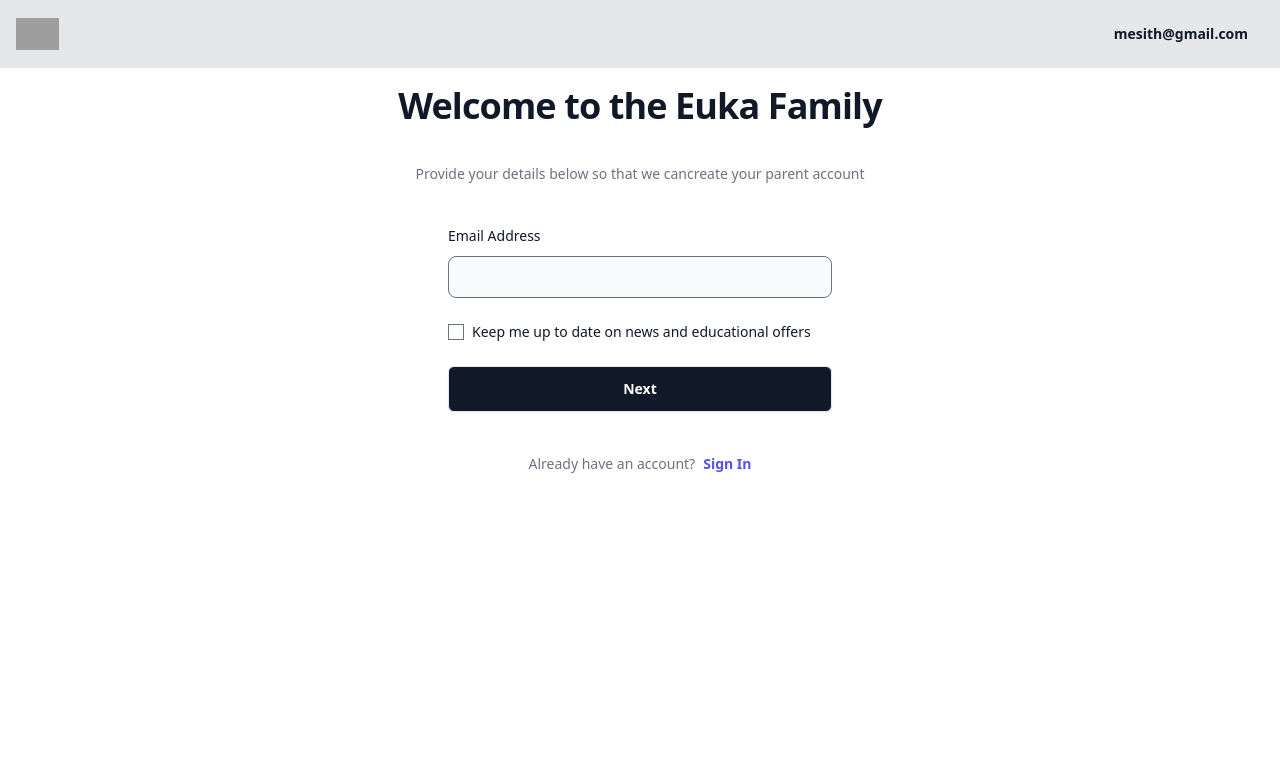
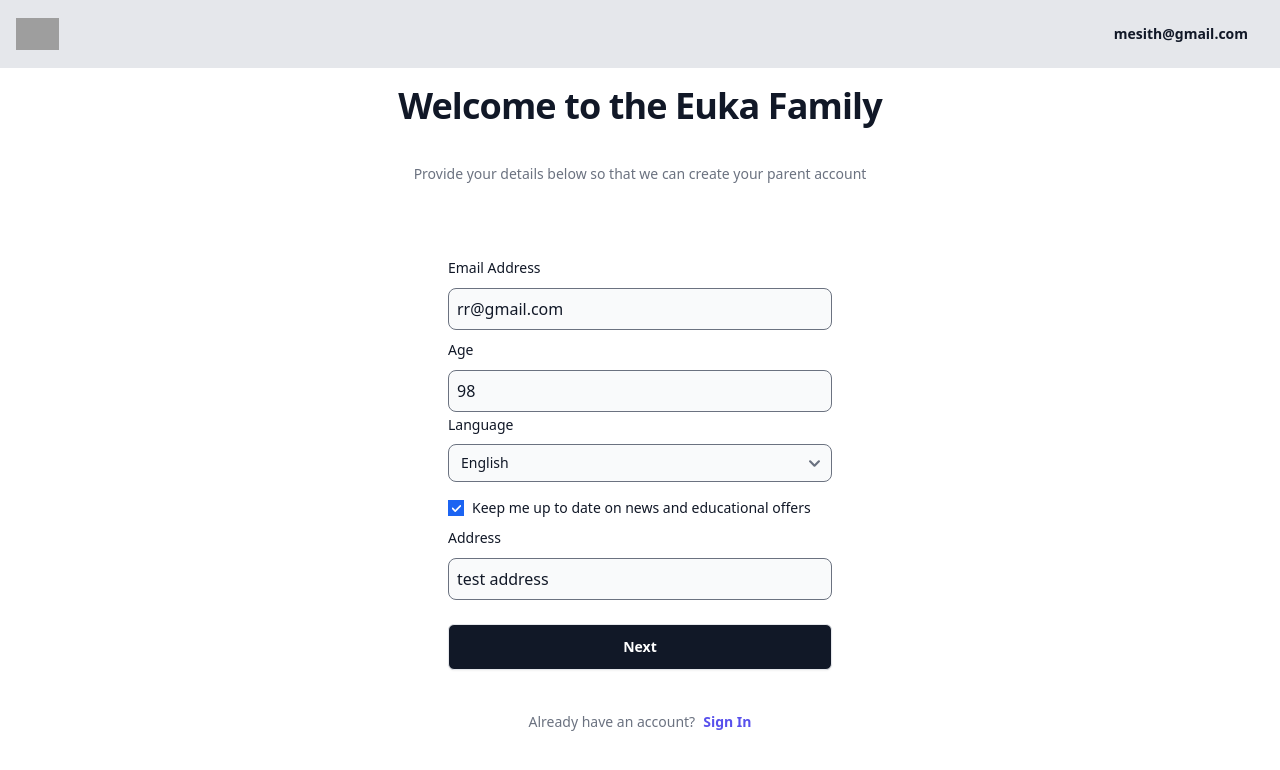
Before and after one commit to Mesith/checkout-react, a React (Vite) app: page /welcome in a window 1280 px wide. Shown: the top 770 px of the page. Built offline with nearby package versions, Linux system fonts and the light colour scheme; grey boxes are pictures that could not be loaded.

Commit message:
implemented dynamic form componant to allow marketing to AB testing

```diff
--- a/package.json
+++ b/package.json
@@ -21,6 +21,7 @@
     "flowbite-react": "^0.9.0",
     "react": "^18.2.0",
     "react-dom": "^18.2.0",
+    "react-hook-form": "^7.51.4",
     "react-redux": "^9.1.0",
     "react-router-dom": "^6.23.1",
     "redux-persist": "^6.0.0"
--- a/src/app/store.ts
+++ b/src/app/store.ts
@@ -6,6 +6,7 @@ import { counterSlice } from "../features/counter/counterSlice"
 import { quotesApiSlice } from "../features/quotes/quotesApiSlice"
 import storage from "redux-persist/lib/storage"
 import { persistReducer, persistStore } from "redux-persist"
+import { checkoutSlice } from "../features/checkout/checkoutSlice"
 
 const persistConfig = {
   key: "root",
@@ -14,7 +15,7 @@ const persistConfig = {
 
 // `combineSlices` automatically combines the reducers using
 // their `reducerPath`s, therefore we no longer need to call `combineReducers`.
-const rootReducer = combineSlices(counterSlice, quotesApiSlice)
+const rootReducer = combineSlices(counterSlice, quotesApiSlice, checkoutSlice)
 
 const persistedReducer = persistReducer(persistConfig, rootReducer) as any
 // Infer the `RootState` type from the root reducer
--- a/src/componants/CheckBox.tsx
+++ b/src/componants/CheckBox.tsx
@@ -1,10 +1,24 @@
 import { Checkbox, Label } from "flowbite-react"
 import React from "react"
 
-const CheckBox = ({ id, label }: { id: string; label: string }) => {
+const CheckBox = ({
+  id,
+  label,
+  onChange,
+  value,
+}: {
+  id: string
+  label: string
+  onChange: (value: boolean) => void
+  value: boolean
+}) => {
   return (
-    <div className="flex items-center gap-2">
-      <Checkbox id={id} />
+    <div className="flex items-center gap-2 mt-4">
+      <Checkbox
+        id={id}
+        checked={value}
+        onChange={(e: any) => onChange(e.target.value)}
+      />
       <Label htmlFor={id}>{label}</Label>
     </div>
   )
--- a/src/componants/InputText.tsx
+++ b/src/componants/InputText.tsx
@@ -1,17 +1,37 @@
 import { TextInput } from "flowbite-react"
-import React from "react"
 
-const InputText = ({ label, type }: { label: string; type: string }) => {
+const InputText = ({
+  label,
+  type,
+  onChange,
+  fieldName,
+  value,
+  ...rest
+}: {
+  label: string
+  type: string
+  onChange: (value: string) => void
+  fieldName: string
+  value: string
+  rest?: any
+}) => {
   return (
     <div>
       <label
-        for="email"
-        className="block text-sm font-medium leading-6 text-gray-900"
+        for={fieldName}
+        className="block mt-2 text-sm font-medium leading-6 text-gray-900"
       >
         {label}
       </label>
       <div className="mt-2">
-        <TextInput id="small" type="text" sizing="sm" />
+        <TextInput
+          id="small"
+          value={value}
+          type={type}
+          sizing="sm"
+          onChange={(e: any) => onChange(e.target.value)}
+          {...rest}
+        />
       </div>
     </div>
   )
--- /dev/null
+++ b/src/componants/SelectInput.tsx
@@ -0,0 +1,32 @@
+import { Label, Select } from "flowbite-react"
+
+type SelectOption = { value: string; label: string }
+
+const SelectInput = ({
+  label,
+  fieldName,
+  onChange,
+  options,
+  ...rest
+}: {
+  label: string
+  fieldName: string
+  onChange: (value: string) => void
+  options: SelectOption[]
+  rest?: any
+}) => {
+  return (
+    <div className="max-w-md">
+      <div className="mb-2 block">
+        <Label htmlFor="countries" value={label} />
+      </div>
+      <Select id={fieldName} onChange={(e: any) => onChange(e.target.value)}>
+        {options?.map((optionItem: SelectOption) => (
+          <option value={optionItem?.value}>{optionItem?.label}</option>
+        ))}
+      </Select>
+    </div>
+  )
+}
+
+export default SelectInput
--- /dev/null
+++ b/src/componants/dynamicForm/DynamicControl.tsx
@@ -0,0 +1,98 @@
+import { Controller, useFormContext } from "react-hook-form"
+import type { DynamicFieldData } from "./DynamicControleTypes"
+import InputText from "../InputText"
+import SelectInput from "../SelectInput"
+import CheckBox from "../CheckBox"
+
+export const DynamicControl = ({
+  inputType,
+  fieldName,
+  defaultValue,
+  options = [],
+  config,
+  label,
+  error,
+  control,
+}: DynamicFieldData & { control: any }) => {
+  const { register } = useFormContext()
+
+  switch (inputType) {
+    case "number":
+    case "text":
+      return (
+        <div>
+          <Controller
+            control={control}
+            name={fieldName}
+            rules={{
+              required: config?.required,
+              pattern: config?.pattern,
+            }}
+            render={({ field: { onChange, onBlur, value, ref } }) => (
+              <div>
+                <InputText
+                  label={label}
+                  type={inputType}
+                  onChange={onChange}
+                  fieldName={fieldName}
+                  value={value}
+                />
+                {error?.message && (
+                  <span className="text-red-400 ">{error?.message}</span>
+                )}
+              </div>
+            )}
+          />
+        </div>
+      )
+    case "select": {
+      return (
+        <Controller
+          control={control}
+          name={fieldName}
+          rules={{
+            required: config?.required,
+          }}
+          render={({ field: { onChange, onBlur, value, ref } }) => (
+            <div>
+              <SelectInput
+                label={label}
+                fieldName={fieldName}
+                onChange={onChange}
+                options={options}
+              />
+              {error?.message && (
+                <span className="text-red-400 ">{error?.message}</span>
+              )}
+            </div>
+          )}
+        />
+      )
+    }
+    case "checkbox":
+      return (
+        <Controller
+          control={control}
+          name={fieldName}
+          rules={{
+            required: config?.required,
+          }}
+          render={({ field: { onChange, onBlur, value, ref } }) => (
+            <div>
+              <CheckBox
+                id={fieldName}
+                label={label}
+                onChange={onChange}
+                value={value}
+              />
+              {error?.message && (
+                <span className="text-red-400 ">{error?.message}</span>
+              )}
+            </div>
+          )}
+        />
+      )
+    default:
+      return <input type="text" />
+  }
+}
--- /dev/null
+++ b/src/componants/dynamicForm/DynamicControleTypes.ts
@@ -0,0 +1,25 @@
+import type { RegisterOptions } from "react-hook-form"
+
+export type ControlType = "text" | "select" | "number" | "checkbox"
+
+export interface SelectOption {
+  label: string
+  value: string
+}
+
+export interface DynamicFieldData {
+  label: string
+  inputType: ControlType
+  fieldName: string
+  defaultValue: any
+  options?: SelectOption[]
+  config?: RegisterOptions
+  required?: boolean
+  error?: { required: boolean; message: string }
+}
+
+export interface DynamicFeilds {
+  welcomeFeilds: DynamicFieldData[]
+  childGradeFeilds: DynamicFieldData[]
+  packageFeilds: DynamicFieldData[]
+}
--- /dev/null
+++ b/src/componants/dynamicForm/Form.tsx
@@ -0,0 +1,52 @@
+import { FormProvider, useForm } from "react-hook-form"
+import type { DynamicFieldData } from "./DynamicControleTypes"
+import { DynamicControl } from "./DynamicControl"
+import { forwardRef, useEffect, useImperativeHandle, useRef } from "react"
+
+interface FormProps {
+  fields: DynamicFieldData[]
+  values: any
+}
+
+export const Form = forwardRef(({ fields, values }: FormProps, ref: any) => {
+  const submitRef = useRef(null)
+  const formMethods: any = useForm({ defaultValues: values })
+  const {
+    handleSubmit,
+    formState: { errors, isValid },
+    getValues,
+    control,
+  } = formMethods
+
+  useEffect(() => {
+    submitRef.current = handleSubmit((data: any) => {
+      console.log("Submitted data:", data)
+    })
+  }, [handleSubmit])
+
+  useImperativeHandle(ref, () => ({
+    submit: () => {
+      if (submitRef.current) {
+        submitRef.current()
+      }
+    },
+    isValid: () => isValid,
+    getValues: () => getValues(),
+  }))
+
+  return (
+    <form>
+      <FormProvider {...formMethods}>
+        {fields.map((d, i) => (
+          <div key={i}>
+            <DynamicControl
+              error={errors[d?.fieldName]}
+              control={control}
+              {...d}
+            />
+          </div>
+        ))}
+      </FormProvider>
+    </form>
+  )
+})
--- /dev/null
+++ b/src/data/form.ts
@@ -0,0 +1,55 @@
+import type {
+  DynamicFeilds,
+  DynamicFieldData,
+} from "../componants/dynamicForm/DynamicControleTypes"
+
+export const fields: DynamicFeilds = {
+  welcomeFeilds: [
+    {
+      fieldName: "email",
+      inputType: "text",
+      label: "Email Address",
+      defaultValue: "",
+      config: {
+        required: "Email Required",
+        pattern: {
+          value: /^[A-Z0-9._%+-]+@[A-Z0-9.-]+\.[A-Z]{2,}$/i,
+          message: "Please enter a valid email address",
+        },
+      },
+    },
+    {
+      fieldName: "age",
+      inputType: "number",
+      label: "Age",
+      defaultValue: 18,
+    },
+    {
+      fieldName: "language",
+      inputType: "select",
+      label: "Language",
+      options: [
+        { value: "english", label: "English" },
+        { value: "french", label: "French" },
+      ],
+      defaultValue: "english",
+    },
+    {
+      fieldName: "keepMeForOffers",
+      inputType: "checkbox",
+      label: "Keep me up to date on news and educational offers",
+      defaultValue: false,
+      config: {
+        required: "Required",
+      },
+    },
+    {
+      fieldName: "address",
+      inputType: "text",
+      label: "Address",
+      defaultValue: "",
+    },
+  ],
+  childGradeFeilds: [],
+  packageFeilds: [],
+}
--- a/src/features/checkout/Welcome.tsx
+++ b/src/features/checkout/Welcome.tsx
@@ -1,14 +1,27 @@
-import InputText from "../../componants/InputText"
-import CheckBox from "../../componants/CheckBox"
 import { Button } from "flowbite-react"
 import { useNavigate } from "react-router-dom"
+import { useAppSelector } from "../../app/hooks"
+import { selectFormFeilds } from "./checkoutSlice"
+
+import { Form } from "../../componants/dynamicForm/Form"
+import { useRef } from "react"
 
 const Welcome = () => {
+  const formRef = useRef<any>(null)
+  const formFeilds = useAppSelector(selectFormFeilds)
   const navigate = useNavigate()
+
   const handleNextClick = () => {
-    console.log("Next Clicked")
-    navigate("/child-grade")
+    if (formRef.current && formRef.current.getValues) {
+      formRef.current.submit()
+
+      if (formRef.current.isValid()) {
+        const formData = formRef.current.getValues()
+        navigate("/child-grade", { state: { formData } })
       }
+    }
+  }
+
   return (
     <div>
       <div className="flex min-h-full flex-col justify-center px-6 py-12 lg:px-8">
@@ -16,16 +29,24 @@ const Welcome = () => {
           Welcome to the Euka Family
         </h2>
         <p className="mt-10 text-center text-sm text-gray-500">
-          Provide your details below so that we cancreate your parent account{" "}
+          Provide your details below so that we can create your parent account{" "}
         </p>
         <div className="mt-10 sm:mx-auto sm:w-full sm:max-w-sm">
-          <form className="space-y-6" action="#" method="POST">
-            <InputText label={"Email Address"} type={"email"} />
-            <CheckBox
-              id={"keep-for-offers"}
-              label={"Keep me up to date on news and educational offers"}
+          <div className="py-6">
+            <Form
+              ref={formRef}
+              fields={formFeilds?.welcomeFeilds}
+              values={{
+                email: "rr@gmail.com",
+                age: "98",
+                language: "french",
+                keepMeForOffers: true,
+                address: "test address",
+              }}
             />
-            <div>
+          </div>
+
+          <div className="space-y-6">
             <Button
               onClick={handleNextClick}
               color="blue"
@@ -34,7 +55,7 @@ const Welcome = () => {
               Next
             </Button>
           </div>
-          </form>
+
           <p className="mt-10 text-center text-sm text-gray-500 px-4">
             Already have an account?
             <a
--- /dev/null
+++ b/src/features/checkout/checkoutSlice.ts
@@ -0,0 +1,67 @@
+import type { PayloadAction } from "@reduxjs/toolkit"
+import { createAppSlice } from "../../app/createAppSlice"
+import fields, { fields } from "../../data/form"
+
+export interface CheckoutSliceState {
+  value: number
+  status: "idle" | "loading" | "failed"
+  formFeilds: any
+  welcomeFormValues: any
+}
+
+const initialState: CheckoutSliceState = {
+  value: 0,
+  status: "idle",
+  formFeilds: fields,
+  welcomeFormValues: {},
+}
+
+// If you are not using async thunks you can use the standalone `createSlice`.
+export const checkoutSlice = createAppSlice({
+  name: "checkout",
+  // `createSlice` will infer the state type from the `initialState` argument
+  initialState,
+  // The `reducers` field lets us define reducers and generate associated actions
+  reducers: create => ({
+    increment: create.reducer(state => {
+      // Redux Toolkit allows us to write "mutating" logic in reducers. It
+      // doesn't actually mutate the state because it uses the Immer library,
+      // which detects changes to a "draft state" and produces a brand new
+      // immutable state based off those changes
+      state.value += 1
+    }),
+    decrement: create.reducer(state => {
+      state.value -= 1
+    }),
+    cacheWelcomeFormValue: create.reducer(
+      (state, action: PayloadAction<any>) => {
+        state.welcomeFormValues = action.payload
+      },
+    ),
+    // Use the `PayloadAction` type to declare the contents of `action.payload`
+    incrementByAmount: create.reducer(
+      (state, action: PayloadAction<number>) => {
+        state.value += action.payload
+      },
+    ),
+  }),
+  // You can define your selectors here. These selectors receive the slice
+  // state as their first argument.
+  selectors: {
+    selectCount: checkout => checkout.value,
+    selectStatus: checkout => checkout.status,
+    selectFormFeilds: checkout => checkout.formFeilds,
+  },
+})
+
+// Action creators are generated for each case reducer function.
+export const {
+  decrement,
+  increment,
+  incrementByAmount,
+  cacheWelcomeFormValue,
+} = checkoutSlice.actions
+
+// Selectors returned by `slice.selectors` take the root state as their first argument.
+export const { selectCount, selectStatus, selectFormFeilds } =
+  checkoutSlice.selectors
```
Also changed, not shown: src/componants/GradeItem.tsx (+1 -7 lines). Lines whose indentation alone changed are shown as unchanged.
